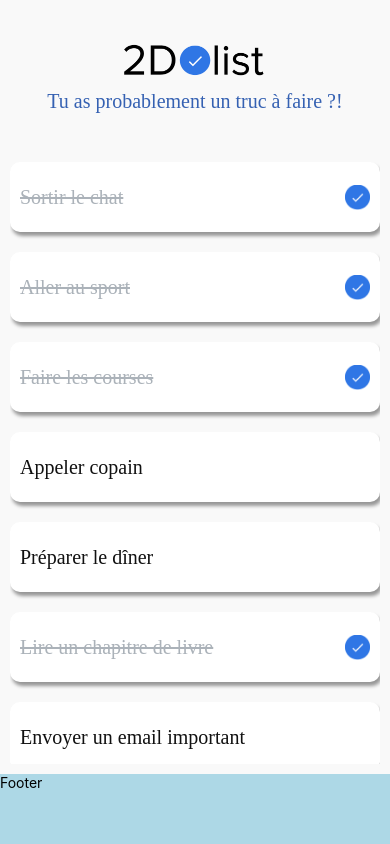
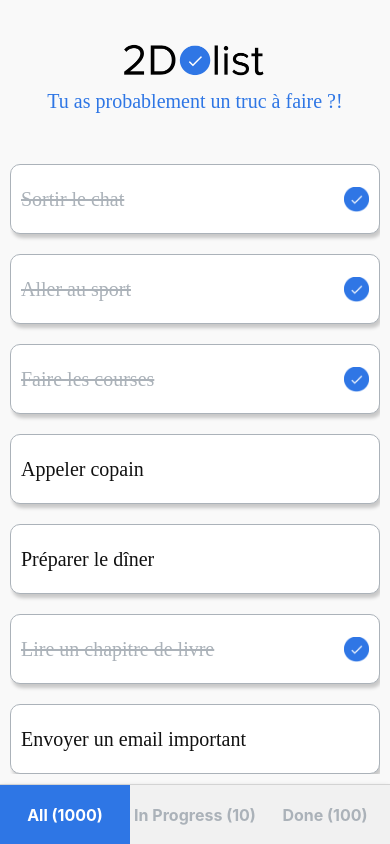
Before and after one commit to AymericMartinache/REACT-Native-App-To_Do_List, a React Native app: screen / in a window 390 px wide. Built offline with nearby package versions, Linux system fonts and the light colour scheme.

Commit message:
Changing Tab logic - cleaning code

```diff
--- a/App.js
+++ b/App.js
@@ -13,11 +13,11 @@ import { styles } from './App.style';
 // COMPONENTS
 import Header from './Components/Header/Header';
 import Card from './Components/Card/Card';
-import Footer from './Components/Footer/Footer';
 import AddButton from './Components/AddButton/AddButton';
 
 // EXPO SPLASH SCREEN
 import * as SplashScreen from 'expo-splash-screen';
+import TabBottomMenu from './Components/TabBottomMenu/TabBottomMenu';
 
 // Empêcher le Splash Screen de disparaître automatiquement
 SplashScreen.preventAutoHideAsync();
@@ -36,6 +36,8 @@ export default function App() {
         { id: 8, title: 'Nettoyer la maison', isCompleted: true },
         { id: 9, title: 'Planifier le week-end', isCompleted: false },
     ]);
+
+    const [activeTab, setActiveTab] = useState('all');
 
     // Rendu des tâches
     function renderTodoList() {
@@ -90,7 +92,10 @@ export default function App() {
 
             {/* Footer */}
             <View style={styles.footer}>
-                <Footer></Footer>
+                <TabBottomMenu
+                    activeTab={activeTab}
+                    onPress={setActiveTab}
+                ></TabBottomMenu>
             </View>
         </>
     );
--- a/App.style.js
+++ b/App.style.js
@@ -17,9 +17,9 @@ const styles = StyleSheet.create({
     body: {
         flex: 5,
     },
+
     footer: {
-        backgroundColor: 'lightblue',
-        height: 70,
+        height: 60,
     },
 });
 
--- a/Components/Body/Body.style.js
+++ /dev/null
@@ -1,6 +0,0 @@
-// STYLES
-import { StyleSheet } from 'react-native';
-
-const styles = StyleSheet.create({});
-
-export { styles };
--- a/Components/Card/Card.style.js
+++ b/Components/Card/Card.style.js
@@ -15,11 +15,13 @@ const styles = StyleSheet.create({
             width: 2,
             height: 4,
         },
-        shadowOpacity: 0.4,
+        shadowOpacity: 0.2,
         shadowRadius: 3.84,
 
         elevation: 4,
         marginVertical: 10,
+        borderWidth: 1,
+        borderColor: '#abb2b9',
     },
 
     image: {
--- a/Components/Footer/Footer.jsx
+++ /dev/null
@@ -1,11 +0,0 @@
-// STYLES
-import { Text } from 'react-native';
-import { styles } from './Footer.style';
-
-export default function Footer() {
-    return (
-        <>
-            <Text>Footer</Text>
-        </>
-    );
-}
--- a/Components/Footer/Footer.style.js
+++ /dev/null
@@ -1,4 +0,0 @@
-// STYLES
-import { StyleSheet } from 'react-native';
-
-const styles = StyleSheet.create({});
--- a/Components/Header/Header.style.js
+++ b/Components/Header/Header.style.js
@@ -9,7 +9,7 @@ export const styles = StyleSheet.create({
     subTitle: {
         fontSize: 20,
         fontFamily: 'Playwrite',
-        color: '#3561b2',
+        color: '#2E76E5',
         marginTop: -15,
     },
 });
--- /dev/null
+++ b/Components/TabBottomMenu/TabBottomMenu.jsx
@@ -0,0 +1,62 @@
+// REACT
+import React, { useEffect, useState } from 'react';
+
+// REACT NATIVE
+import { Text, TouchableOpacity, View } from 'react-native';
+
+// STYLES
+import { styles } from './TabBottomMenu.style';
+
+export default function TabBottomMenu({ activeTab, onPress }) {
+    return (
+        <View style={styles.container}>
+            {/* Bouton "All" */}
+            <TouchableOpacity
+                style={[styles.item, activeTab === 'all' && styles.activeItem]}
+                onPress={() => onPress('all')}
+            >
+                <Text
+                    style={[
+                        styles.text,
+                        activeTab === 'all' && styles.activeItem,
+                    ]}
+                >
+                    All (1000)
+                </Text>
+            </TouchableOpacity>
+
+            {/* Bouton "In Progress" */}
+            <TouchableOpacity
+                style={[
+                    styles.item,
+                    activeTab === 'inProgress' && styles.activeItem,
+                ]}
+                onPress={() => onPress('inProgress')}
+            >
+                <Text
+                    style={[
+                        styles.text,
+                        activeTab === 'inProgress' && styles.activeItem,
+                    ]}
+                >
+                    In Progress (10)
+                </Text>
+            </TouchableOpacity>
+
+            {/* Bouton "Done" */}
+            <TouchableOpacity
+                style={[styles.item, activeTab === 'done' && styles.activeItem]}
+                onPress={() => onPress('done')}
+            >
+                <Text
+                    style={[
+                        styles.text,
+                        activeTab === 'done' && styles.activeItem,
+                    ]}
+                >
+                    Done (100)
+                </Text>
+            </TouchableOpacity>
+        </View>
+    );
+}
--- /dev/null
+++ b/Components/TabBottomMenu/TabBottomMenu.style.js
@@ -0,0 +1,44 @@
+// STYLES
+import { StyleSheet } from 'react-native';
+
+const styles = StyleSheet.create({
+    container: {
+        flex: 1,
+        flexDirection: 'row',
+        borderTopWidth: 1,
+        borderTopColor: 'lightgray',
+        shadowColor: '#111',
+        shadowOffset: {
+            width: 0,
+            height: 5,
+        },
+        shadowOpacity: 0.7,
+        shadowRadius: 6.27,
+
+        elevation: 10,
+        backgroundColor: '#F1F1F1',
+    },
+
+    item: {
+        flex: 1,
+        height: '100%',
+        justifyContent: 'center',
+        alignItems: 'center',
+    },
+
+    text: {
+        fontSize: 16,
+        color: '#abb2b9',
+        fontWeight: 'bold',
+        textAlign: 'center',
+    },
+
+    // Style actif
+    activeItem: {
+        backgroundColor: '#2E76E5',
+        color: '#fff',
+        fontWeight: 'bold',
+    },
+});
+
+export { styles };
```
Also changed, not shown: Components/Body/Body.jsx (deleted, +0 -11 lines).
